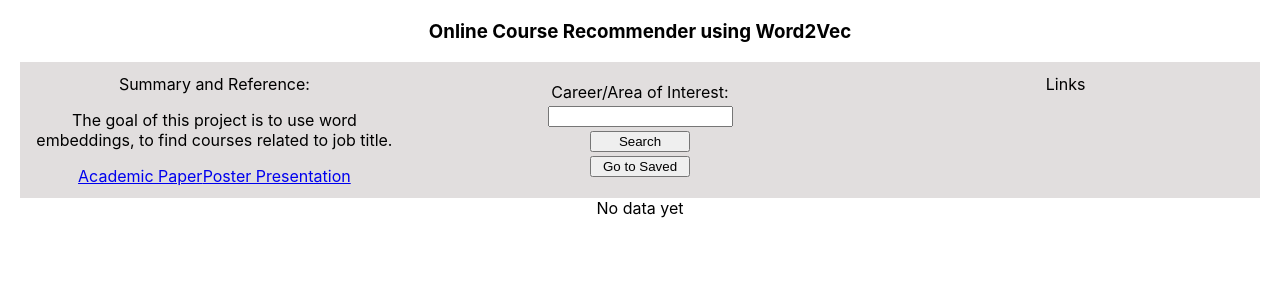
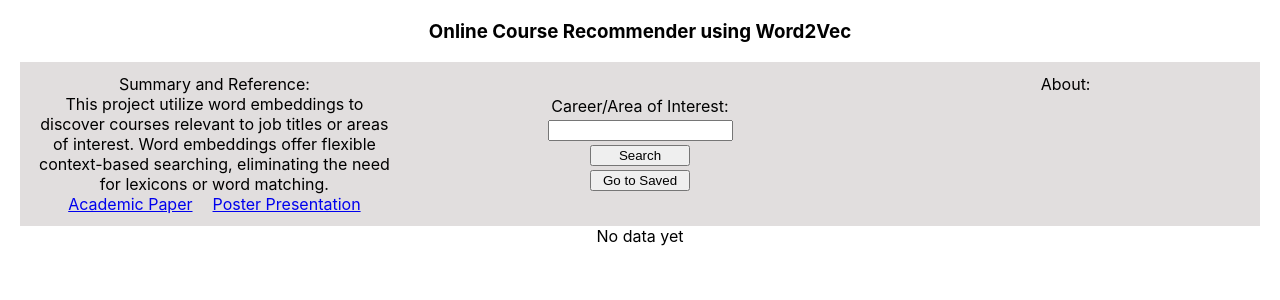
Before and after one commit to nonwor/course-vector, a React (Create React App) app: page / in a window 1280 px wide. Shown: the top 300 px of the page. Built offline with nearby package versions, Linux system fonts and the light colour scheme.

Commit message:
loading icon

```diff
--- /dev/null
+++ b/src/Loading.css
@@ -0,0 +1,9 @@
+@keyframes spin {
+    0% { transform: rotate(0deg); }
+    100% { transform: rotate(360deg); }
+  }
+
+  .loading-icon {
+    display: inline-block;
+    animation: spin 1s linear infinite;
+  }
--- /dev/null
+++ b/src/LoadingIcon.js
@@ -0,0 +1,8 @@
+import React from 'react';
+import './Loading.css';
+
+const LoadingIcon = () => {
+  return <div className="loading-icon">*</div>;
+};
+
+export default LoadingIcon;
--- a/src/resultComponent/result.css
+++ b/src/resultComponent/result.css
@@ -48,7 +48,7 @@
 .scroll-container{
     margin-top: 12px;
     margin-bottom: 12px;
-    max-height: 65vh;
+    max-height: 60vh;
     overflow: auto;
 
 }
--- a/src/userInputComponent/input.css
+++ b/src/userInputComponent/input.css
@@ -28,7 +28,15 @@ input{
 .academicSupport{
     width: 30%;
 }
+.paragraphSupport{
+    margin-top: 0px;
+    margin-bottom: 0px;
+}
 
 .about{
     width: 30%;
 }
+
+.poster{
+    margin-left: 20px;
+}
--- a/src/userInputComponent/input.js
+++ b/src/userInputComponent/input.js
@@ -3,6 +3,7 @@ import {useState, useEffect} from "react";
 import Result from "../resultComponent/result";
 import './input.css';
 import { useNavigate } from 'react-router-dom';
+import LoadingIcon from '../LoadingIcon.js';
 
 import axios from 'axios';
 
@@ -10,6 +11,7 @@ const UserInput =()=>{
 
     const[userInput, setUserInput] = useState('');
     const[data, setData] = useState({});
+    const[loading, setLoading] = useState(false);
 
     useEffect(() => {
 
@@ -29,12 +31,14 @@ const UserInput =()=>{
     const captureAndSend=(e)=>{
         e.preventDefault();
         console.log(userInput);
+        setLoading(true);
 
         const fetchData = async () => {
             try {
                 const response = await axios.get(`http://127.0.0.1:8000/${userInput}`);
                 setData(response.data);
                 console.log("Done from Server!");
+                setLoading(false)
 
             } catch (error) {
               console.error(error);
@@ -54,12 +58,13 @@ const UserInput =()=>{
             <h3>Online Course Recommender using Word2Vec</h3>
             <div className="info-search">
                 <div className="academicSupport">
+
                     Summary and Reference:
-                    <p>The goal of this project is to use word embeddings, to find courses related to job title.</p>
+                    <p className="paragraphSupport">This project utilize word embeddings to discover courses relevant to job titles or areas of interest. Word embeddings offer flexible context-based searching, eliminating the need for lexicons or word matching.</p>
                     <a href="/pdf/team143report.pdf" target="_blank" rel="noopener noreferrer">
                         Academic Paper
                     </a>
-                    <a href="/pdf/team143poster.pdf" target="_blank" rel="noopener noreferrer">
+                    <a className="poster" href="/pdf/team143poster.pdf" target="_blank" rel="noopener noreferrer">
                         Poster Presentation
                     </a>
                 </div>
@@ -67,12 +72,6 @@ const UserInput =()=>{
                 <form className="inputform" onSubmit={captureAndSend}>
                     <label>
                         Career/Area of Interest:
-                        {/* <input
-                        type="text"
-                        name="career"
-                        value={userInput}
-                        onChange={handleChange}
-                        /> */}
                     </label>
                     <input
                         type="text"
@@ -80,12 +79,14 @@ const UserInput =()=>{
                         value={userInput}
                         onChange={handleChange}
                         />
-                    <button type="submit">Search</button>
+                    <button type="submit">
+                        {loading? <LoadingIcon />: 'Search'}
+                    </button>
                     <button onClick={handleButtonClick}>Go to Saved</button>
                 </form>
 
                 <div className="about">
-                    Links
+                    About:
                 </div>
 
             </div>
```
